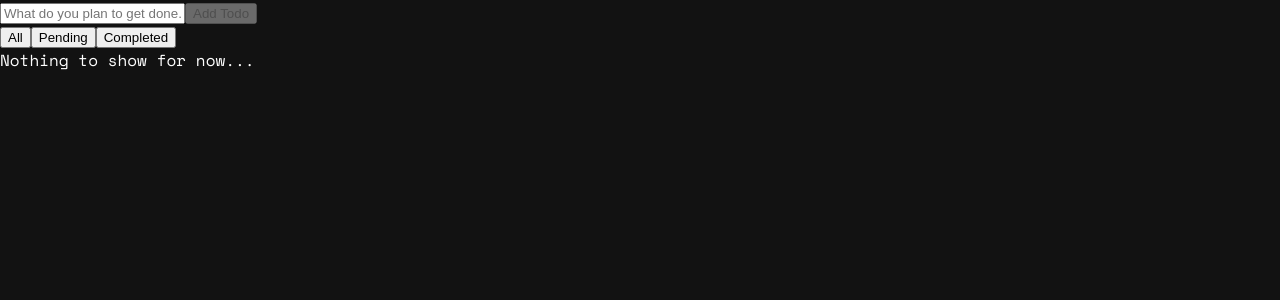
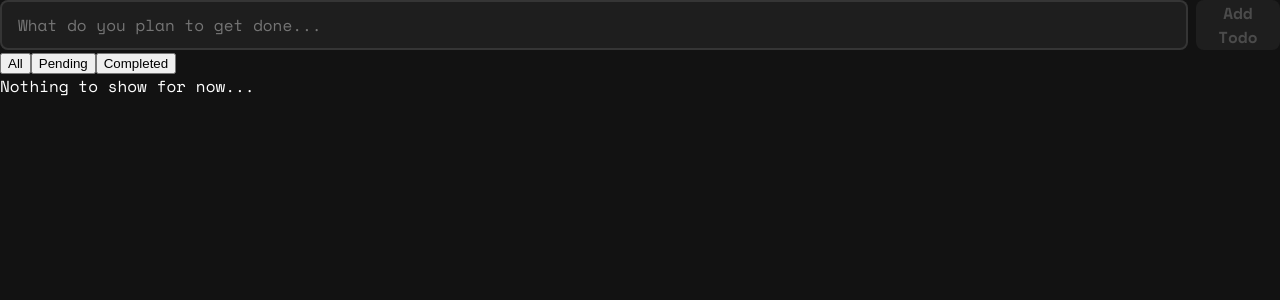
Before and after one commit to Cruzer-Blade/todomatic-lite, a React (Vite) app: page / in a window 1280 px wide. Shown: the top 300 px of the page. Built offline with nearby package versions, Linux system fonts and the light colour scheme.

Commit message:
feat: Add styles for `AddTodoBox`

```diff
--- /dev/null
+++ b/src/components/AddTodoBox/AddTodoBox.css
@@ -0,0 +1,9 @@
+.add-todo-box-root {
+  display: flex;
+  flex-direction: row;
+  gap: 0.5em;
+}
+
+#add-todo-box-input {
+  flex-grow: 1;
+}
--- a/src/components/AddTodoBox/AddTodoBox.tsx
+++ b/src/components/AddTodoBox/AddTodoBox.tsx
@@ -1,4 +1,5 @@
 import React, { useState } from 'react';
+import './AddTodoBox.css';
 
 interface AddTodoBoxProps {
   onAddTodo: (task: string) => void;
@@ -19,6 +20,8 @@ function AddTodoBox({ onAddTodo }: AddTodoBoxProps) {
     <div className="add-todo-box-root">
       <input
         type="text"
+        className='styled-input'
+        id="add-todo-box-input"
         data-testid="add-todo-box-input"
         placeholder="What do you plan to get done..."
         onChange={(e) => setTodoText(e.target.value)}
@@ -27,6 +30,9 @@ function AddTodoBox({ onAddTodo }: AddTodoBoxProps) {
 
       <button
         type="submit"
+        className="styled-button"
+        data-variant="primary"
+        id="add-todo-box-button"
         data-testid="add-todo-box-button"
         disabled={todoText.length === 0}
         onClick={onAddTodoWrapperCb}
```
